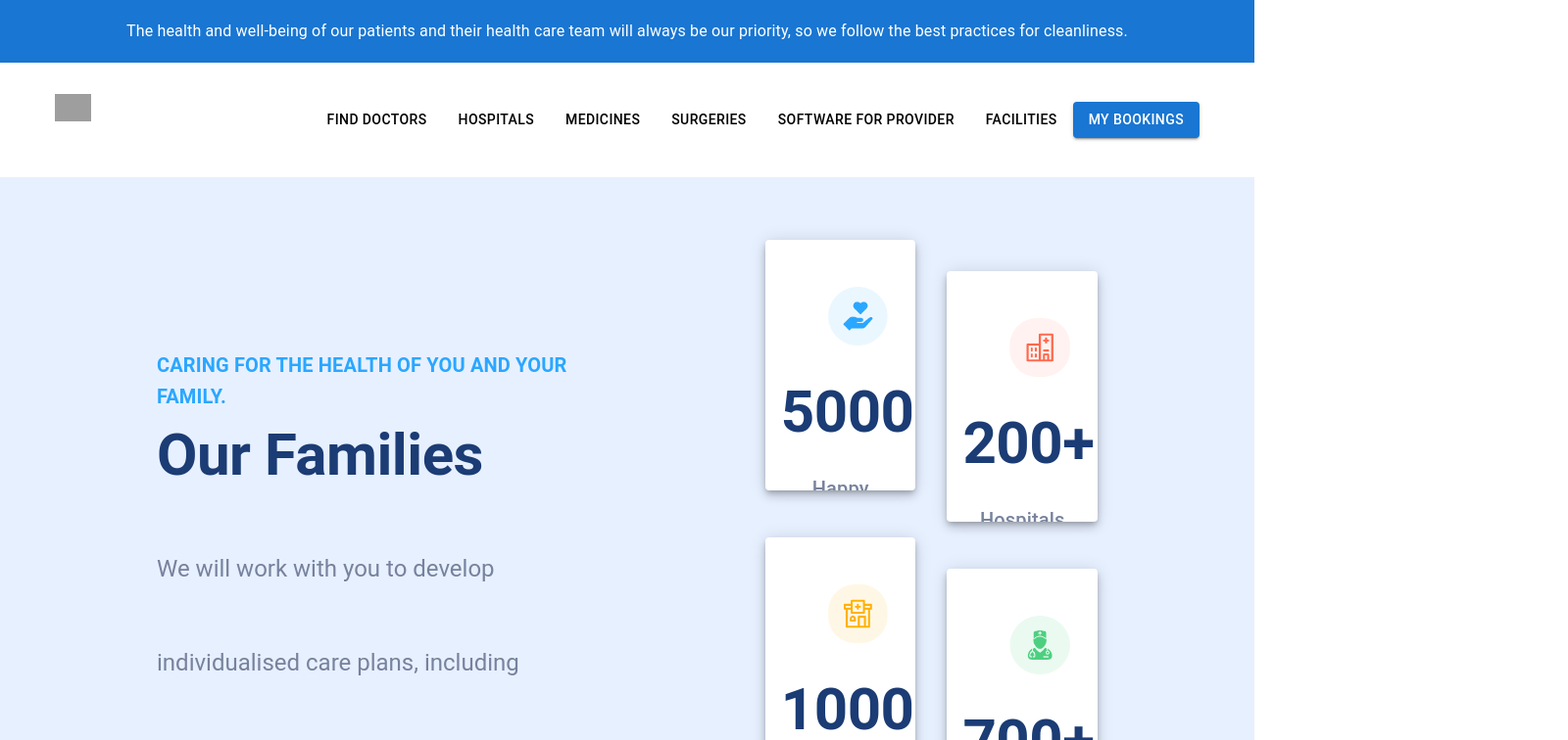
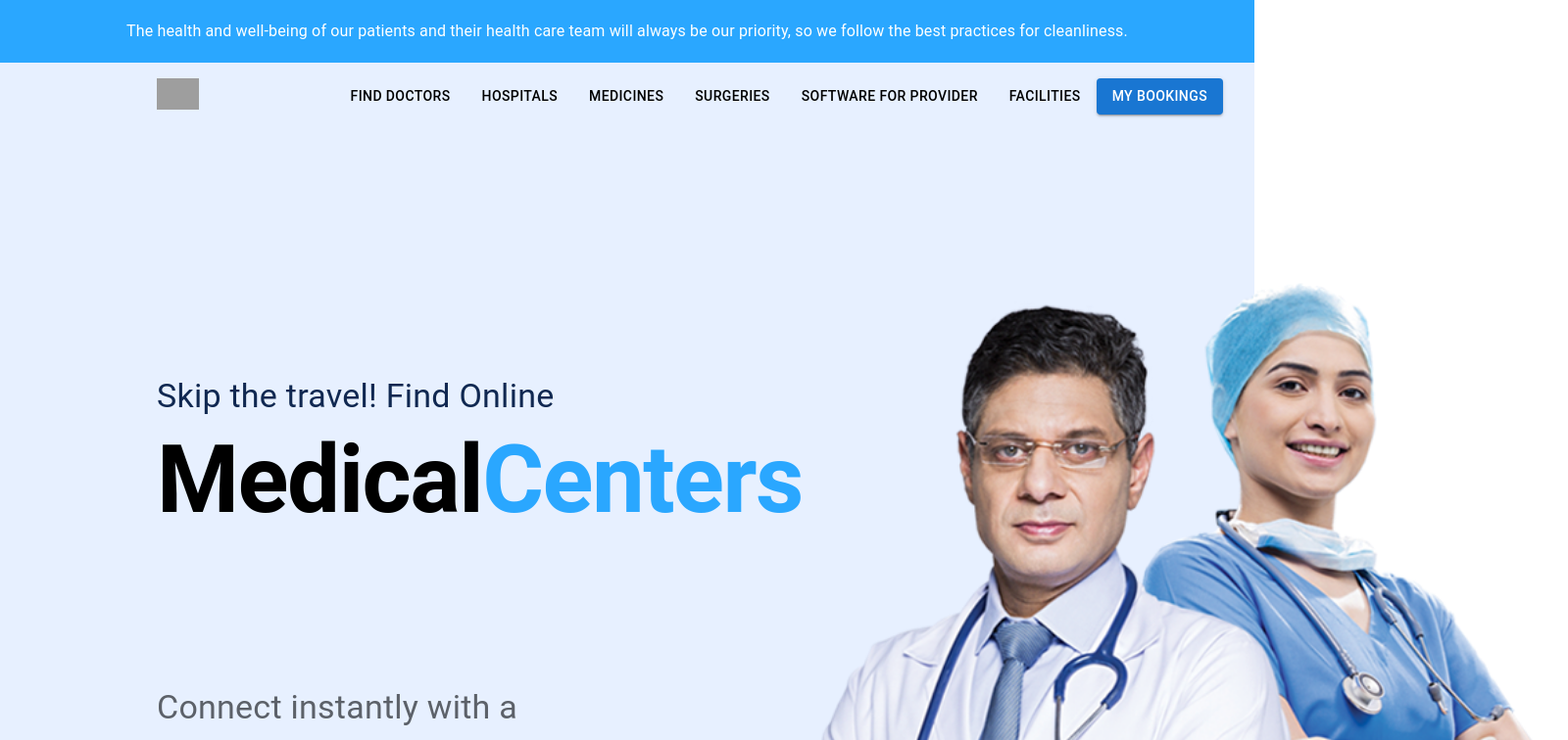
Before and after one commit to nitesh545/xMedify, a React (Create React App) app: page /my-bookings in a window 1280 px wide. Shown: the top 756 px of the page at 98% size, 1600 px wide, since content can reach past the window. Built offline with nearby package versions, Linux system fonts and the light colour scheme; grey boxes are pictures that could not be loaded.

Commit message:
Component: Home

```diff
--- a/src/App.js
+++ b/src/App.js
@@ -14,6 +14,7 @@ import PatientCaring from "./Components/PatientCaring";
 import OurFamilies from "./Components/OurFamilies";
 import Footer from "./Components/Footer";
 import DownlaodApp from "./Components/DownlaodApp";
+import Home from "./Components/Home";
 
 const theme = createTheme();
 
@@ -22,6 +23,7 @@ function App() {
 		<ThemeProvider theme={theme}>
 			<CssBaseline/>
 			<Navbar/>
+			<Home />
 			<OurFamilies/>
 			<PatientCaring/>
 			<FrequentlyAskedQuestions/>
--- /dev/null
+++ b/src/Components/Home.jsx
@@ -0,0 +1,23 @@
+import React from 'react';
+import {Box, Button, Typography} from "@mui/material";
+import img from "../assets/docs.png"
+
+export default function Home() {
+	return (
+		<Box sx={{width: '100vw', height: '100vh', display: 'flex', backgroundColor: 'rgba(231, 240, 255, 1)', padding: '10rem'}}>
+			<Box sx={{width: '50vw', mt: '14rem'}}>
+				<Typography variant="h4" color='rgba(16, 40, 81, 1)'>Skip the travel! Find Online</Typography>
+				<Box sx={{display: 'flex', marginTop: '0.5rem', marginBottom: '2rem',}}>
+					<Typography variant='h1' color='rgba(0, 0, 0, 1)' fontWeight='bolder'>Medical &nbsp;</Typography>
+					<Typography variant='h1' color='rgba(42, 167, 255, 1)' fontWeight='bolder'>Centers</Typography>
+				</Box>
+				<Typography variant='h4' color='rgba(92, 97, 105, 1)' sx={{width: '35vw', lineHeight: '4rem'}}>Connect instantly with a 24x7 specialist or choose
+					to video visit a particular doctor.</Typography>
+				<Button variant='contained' sx={{backgroundColor: 'rgba(42, 168, 255, 1)', mt: '2rem', py: '1rem', px: '2rem', borderRadius: '0.5rem'}}>Find Centers</Button>
+			</Box>
+			<Box sx={{width: '50vw', mt: '8rem'}}>
+				<Box component='img' src={img} alt='doctorsimg' sx={{width: '50rem'}}/>
+			</Box>
+		</Box>
+	);
+}
--- a/src/Components/Navbar.jsx
+++ b/src/Components/Navbar.jsx
@@ -5,15 +5,15 @@ import logo from '../assets/logo.png'
 export default function Navbar() {
 	let btns = ["Find Doctors", "Hospitals", "Medicines", "Surgeries", "Software for Provider", "Facilities"];
 	return (
-		<AppBar sx={{position: 'static'}} elevation={0}>
-			<Toolbar>
+		<AppBar sx={{position: 'fixed', backgroundColor: 'transparent', boxShadow: 'none'}} elevation={0}>
+			<Toolbar sx={{backgroundColor: 'rgba(42, 167, 255, 1)'}}>
 				<Typography variant="body1" align='center' sx={{flexGrow: 1}}>The health and well-being of our patients
 					and their health care team will always be our priority, so we follow the best practices for
 					cleanliness.</Typography>
 			</Toolbar>
-			<Toolbar sx={{backgroundColor: 'white'}}>
-				<Box sx={{display: 'flex', justifyContent: 'space-between', width: '100vw', margin: '2rem'}}>
-					<Box component="img" src={logo} alt="App Image" sx={{height: '1.75rem',}}/>
+			<Toolbar>
+				<Box sx={{display: 'flex', justifyContent: 'space-between', width: '100vw', margin: '0.5rem'}}>
+					<Box component="img" src={logo} alt="App Image" sx={{height: '2rem', marginLeft: '8rem', my: '0.5rem'}}/>
 					<Box sx={{}}>
 						{
 							btns.map((btn, index) => (
```
Also changed, not shown: src/assets/docs.png (added).
